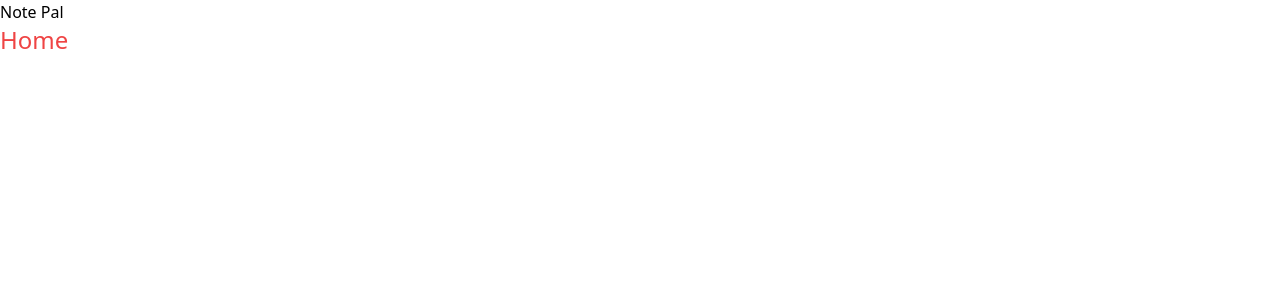
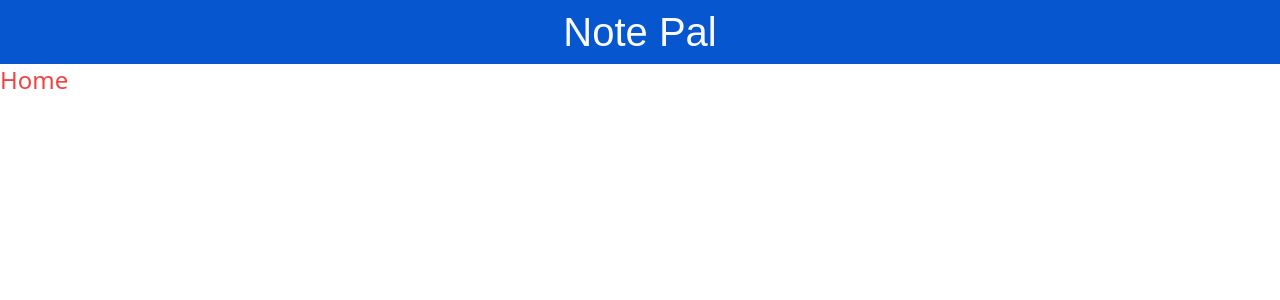
Before and after one commit to appohfaiths/notes-webapp, a React (Vite) app in the folder frontend/todo-app/: page / in a window 1280 px wide. Shown: the top 300 px of the page. Built offline with nearby package versions, Linux system fonts and the light colour scheme.

Commit message:
feat: create navbar

```diff
--- a/frontend/todo-app/src/components/navbar/Navbar.tsx
+++ b/frontend/todo-app/src/components/navbar/Navbar.tsx
@@ -2,6 +2,8 @@ import React from 'react'
 
 export const Navbar = () => {
   return (
-    <nav><p>Note Pal</p></nav>
+      <nav className='w- h-8 bg-primary-blue flex items-center justify-center p-8'>
+          <p className='font-markazi text-secondary-white text-display-title'>Note Pal</p>
+      </nav>
   )
 }
```
